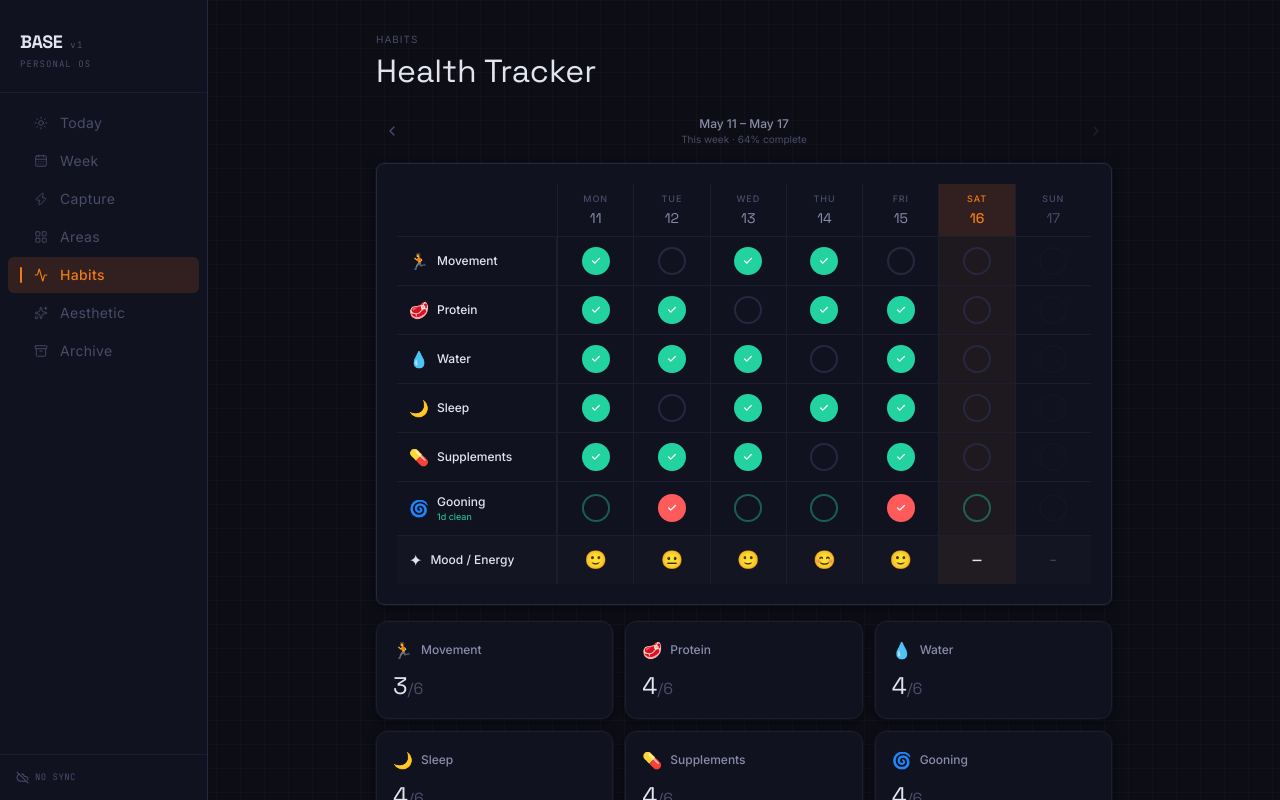
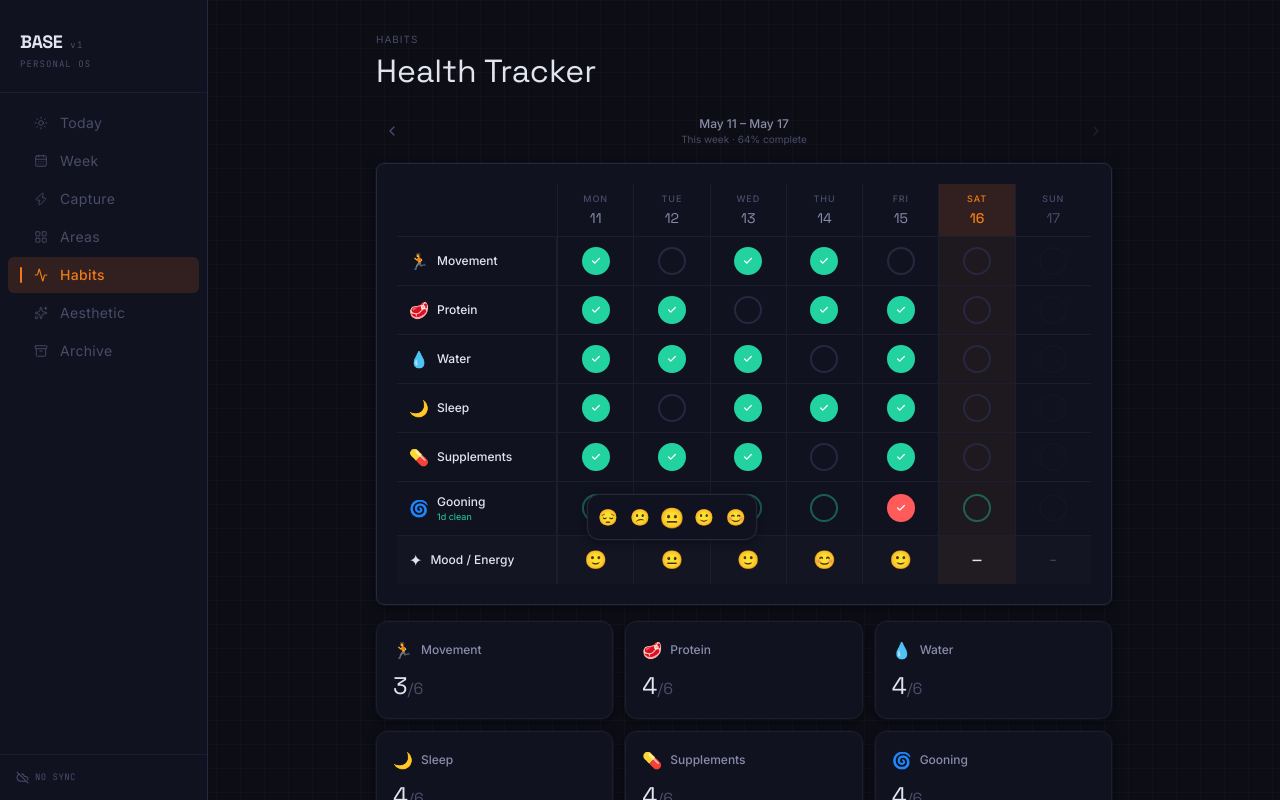
Before and after one commit to mtchap/base-app, a Next.js app: page /habits in a window 1280 px wide. Both pictures are taken after a click on the button "OK". Built offline with nearby package versions, Linux system fonts and the light colour scheme.

Commit message:
fix: mood picker click-based, fixes hover disappear bug

```diff
--- a/app/habits/page.tsx
+++ b/app/habits/page.tsx
@@ -33,6 +33,7 @@ export default function HabitsPage() {
   const today = todayKey();
 
   const [viewWeekStart, setViewWeekStart] = useState(() => weekStartKey());
+  const [openMoodDay, setOpenMoodDay] = useState<string | null>(null);
 
   const days = getWeekDays(viewWeekStart);
 
@@ -265,21 +266,29 @@ export default function HabitsPage() {
                   {future ? (
                     <span className="text-xs text-ink-3">–</span>
                   ) : (
-                    <div className="relative group">
+                    <div className="relative">
                       <button
-                        className="text-lg leading-none"
+                        onClick={() => setOpenMoodDay(openMoodDay === day ? null : day)}
+                        className="text-lg leading-none hover:scale-110 transition-transform"
                         title={MOOD_LABELS[mood]?.label}
                       >
                         {MOOD_LABELS[mood]?.emoji}
                       </button>
-                      {/* Mood picker tooltip */}
-                      <div className="absolute bottom-full left-1/2 -translate-x-1/2 mb-1 hidden group-hover:flex bg-surface border border-border rounded-xl shadow-card p-1.5 gap-1 z-10">
+                      {openMoodDay === day && (
+                        <>
+                          {/* Click-away backdrop */}
+                          <div
+                            className="fixed inset-0 z-10"
+                            onClick={() => setOpenMoodDay(null)}
+                          />
+                          {/* Picker */}
+                          <div className="absolute bottom-full left-1/2 -translate-x-1/2 mb-2 flex bg-surface border border-border rounded-xl shadow-card p-1.5 gap-1 z-20">
                             {[1, 2, 3, 4, 5].map(m => (
                               <button
                                 key={m}
-                            onClick={() => setMood(day, m)}
+                                onClick={() => { setMood(day, m); setOpenMoodDay(null); }}
                                 className={cn(
-                              "text-base p-0.5 rounded transition-transform hover:scale-125",
+                                  "text-base p-1 rounded transition-transform hover:scale-125",
                                   mood === m && "scale-125"
                                 )}
                               >
@@ -287,6 +296,8 @@ export default function HabitsPage() {
                               </button>
                             ))}
                           </div>
+                        </>
+                      )}
                     </div>
                   )}
                 </div>
```
Lines whose indentation alone changed are shown as unchanged.
